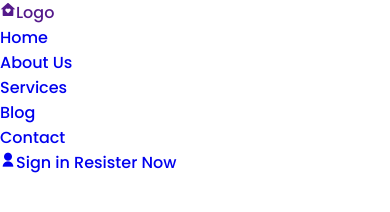
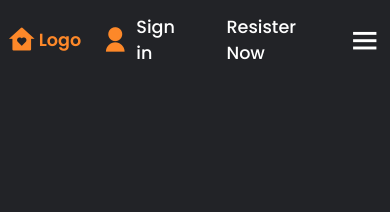
Before and after one commit to Svendolin/All-kind-of-Webprojects, a plain HTML site: page 04_Navigation/index.html in a window 390 px wide. Drawn offline with nearby package versions, Linux system fonts and the light colour scheme.

Commit message:
Finished 04

```diff
--- a/04_Navigation/index.html
+++ b/04_Navigation/index.html
@@ -6,8 +6,9 @@
     <meta name="viewport" content="width=device-width, initial-scale=1.0" />
     <title>Responsive Navbar using HTML, CSS and JAVASCRIPT</title>
     <link rel="stylesheet" href="style.css" />
+    <link rel="stylesheet" href="scss/media.css" />
     <!--
-    - Remix Icon is a set of open-source neutral-style system symbols
+    - (A) Remix Icon is a set of open-source neutral-style system symbols
     - https://github.com/Remix-Design/RemixIcon
    -->
     <link
@@ -15,7 +16,7 @@
       rel="stylesheet"
     />
     <!--
-    - High Quality Web Icons with usage as a font
+    - (B) High Quality Web Icons with usage as a font and also some effects
     - https://github.com/atisawd/boxicons
    -->
     <link
@@ -31,32 +32,41 @@
       href="https://fonts.googleapis.com/css2?family=Poppins:wght@500;600&display=swap"
       rel="stylesheet"
     />
-    <script src="js/code.js"></script>
-  </head>
+
+    <!--
+    To solve the "Cannot set property 'onclick' of null" error, place the JS script tag
+    at the bottom of the body tag. The script should run after the DOM elements have been
+    declared OR use the defer attribute in the script tag.
+  --></head>
   <body>
     <!-- Header with the Navigation -->
     <header>
-      <a href="" class="logo"><i class="ri-home-heart-fill"></i><span>Logo</span></a> <!-- From remixicon.com -->
+      <!-- (A) -->
+      <a href="" class="logo"
+        ><i class="ri-home-heart-fill"></i><span>Logo</span></a
+      >
+      <!-- From remixicon.com -->
+      <!-- Navbar Section -->
       <!-- Emmet Shortcut: ul.navbar>li*4>a -->
       <ul class="navbar">
         <li><a href="#" class="active">Home</a></li>
+        <!-- active class is used to highlight the current page -->
         <li><a href="#">About Us</a></li>
         <li><a href="#">Services</a></li>
         <li><a href="#">Blog</a></li>
         <li><a href="#">Contact</a></li>
       </ul>
 
-      <!-- Main Section with -->
+      <!-- Main Section with Sign in and Register -->
       <div class="main">
         <a href="#" class="user"><i class="ri-user-fill"></i>Sign in</a>
         <a href="#">Resister Now</a>
+        <!-- (B) -->
+        <div class="bx bx-menu" id="menu-icon"></div>
+        <!-- bx bx-menu bx-flashing = animation -->
       </div>
-
-
     </header>
 
-
-
-
+    <script src="js/code.js"></script>
   </body>
 </html>
--- a/04_Navigation/js/code.js
+++ b/04_Navigation/js/code.js
@@ -0,0 +1,7 @@
+let menu = document.querySelector('#menu-icon');
+let navbar = document.querySelector('.navbar');
+
+menu.onclick = () => {
+	menu.classList.toggle('bx-x');
+	navbar.classList.toggle('open');
+}
--- /dev/null
+++ b/04_Navigation/scss/media.scss
@@ -0,0 +1,49 @@
+@import "colors"; // Importing colors.scss
+
+
+// Media queries
+@media (max-width: 1300px) {
+  header {
+    padding: 14px 2%;
+    transition: .2s;
+  }
+  .navbar a {
+    padding: 5px 0;
+    margin: 0px 20px;
+  }
+}
+
+@media (max-width: 1090px) {
+  #menu-icon { // Hamburger menu should appear at 1090px
+    display: block;
+  }
+  .navbar {
+    position: absolute;
+    top: 100%;
+    right: -100%;
+    width: 270px;
+    height: 29vh;
+    background: $main-color;
+    display: flex;
+    flex-direction: column;
+    justify-content: flex-start; // due to the flex-direction: column it will be in the top on Y-axis
+    border-radius: 10px;
+    transition: all .50s ease;
+  }
+  .navbar a {
+    display: block;
+    margin: 12px 0;
+    padding: 0 25px;
+    transition: all .50s ease;
+  }
+  .navbar a:hover {
+    color: $bg-color;
+    transform: translateY(5px);
+  }
+  .navbar a.active {
+    color: $text-color;
+  }
+  .navbar.open {
+    right: 2%;
+  }
+}
--- a/04_Navigation/style.scss
+++ b/04_Navigation/style.scss
@@ -1,17 +1,108 @@
-@import"scss/colors";
+@import "scss/colors";
+@import "scss/media";
 
 
 /* === Small CSS Reset === */
-*{
+* {
   margin: 0;
   padding: 0;
   text-decoration: none;
   list-style: none;
+  color: $text-color;
 }
-*, *::after, *::before{
+*,
+*::after,
+*::before {
   box-sizing: border-box;
 }
 
 body {
-  font-family: 'Poppins', sans-serif;
+  font-family: "Poppins", sans-serif;
+  min-height: 100vh;
+  background-color: $bg-color;
 }
+
+header {
+  position: fixed;
+  width: 100%;
+  top: 0;
+  left: 0;
+  right: 0;
+  z-index: 1000; // To make sure the header is always on top
+  // box-shadow: 0 0 10px rgba(0, 0, 0, 0.2);
+  display: flex;
+  justify-content: space-between; // To have some space in between in X-axis
+  align-items: center; // Centered in Y-axis
+  background: transparent;
+  padding: 28px 12%; // X Y
+  transition: all .50s ease;
+}
+
+// Logo (A)
+.logo {
+  display: flex;
+  align-items: center;
+  & i {
+    color: $main-color;
+    font-size: 28px;
+    margin-right: 3px;
+  }
+  & span {
+    color: $main-color;
+    font-size: 1.1rem;
+    font-weight: 600;
+  }
+}
+
+// Navigation menu in between logo and hamburger menu
+.navbar {
+  display: flex;
+  & a {
+    font-size: 1.1rem;
+    font-weight: 500;
+    padding: 5px 0;
+    margin: 0 30px;
+    transition: all .50s ease;
+  }
+  & :hover {
+    color: $main-color;
+  }
+  & .active {
+    color: $main-color;
+  }
+}
+
+// Main section (with the hamburger menu)
+.main {
+  display: flex;
+  align-items: center;
+  & a {
+    margin-right: 25px;
+    margin-left: 20px;
+    font-size: 1.1rem;
+    font-weight: 500;
+    transition: all .50s ease;
+  }
+  & :hover {
+    color: $main-color;
+  }
+}
+
+// User (Sign in)
+.user {
+  display: flex;
+  align-items: center;
+  & i {
+    color: $main-color;
+    font-size: 28px;
+    margin-right: 7px;
+  }
+}
+
+// Hamburger menu
+#menu-icon {
+  font-size: 35px;
+  cursor: pointer;
+  z-index: 10001;
+  display: none; // Hide the hamburger menu on desktop as default
+}
```
Also changed, not shown: 03_SCSS_SASS/01_Icecream/index.html (+1 -0 lines), 04_Navigation/scss/media.css (added), 04_Navigation/style.css, 2 other files.
